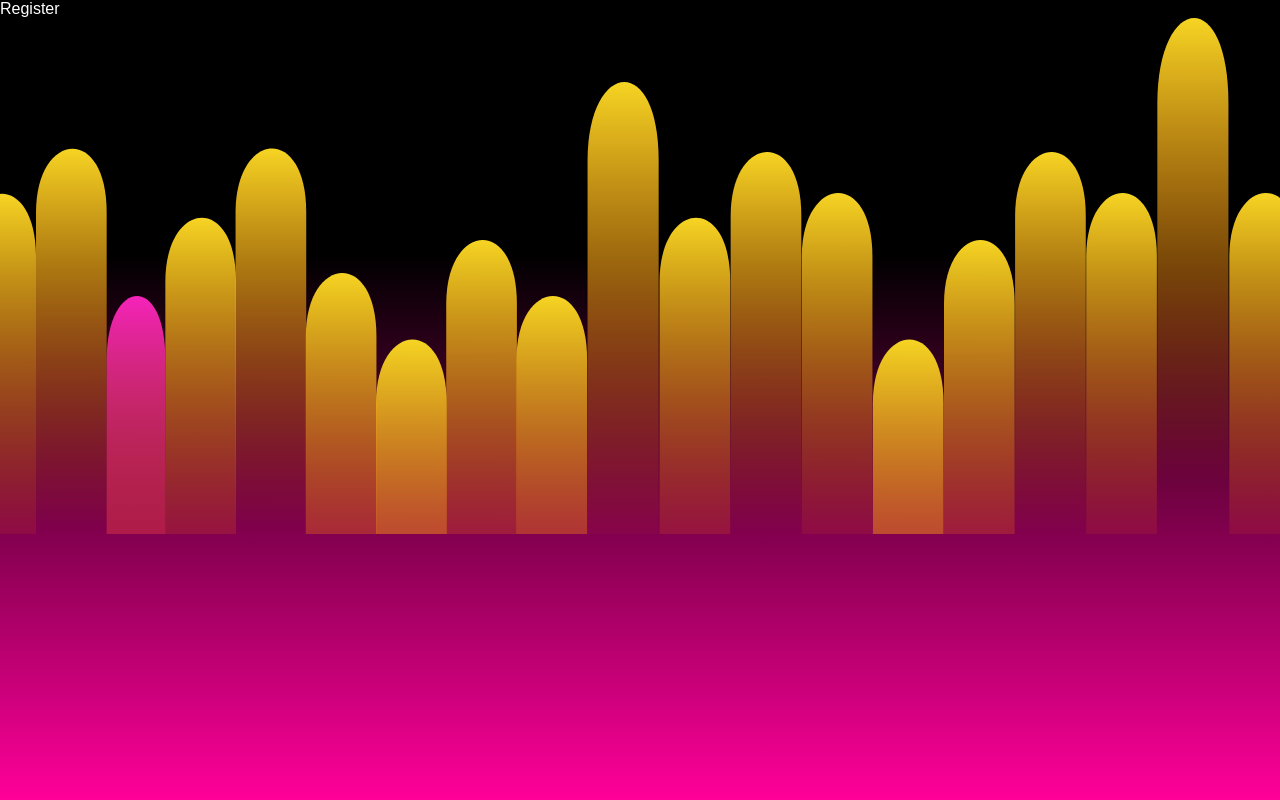
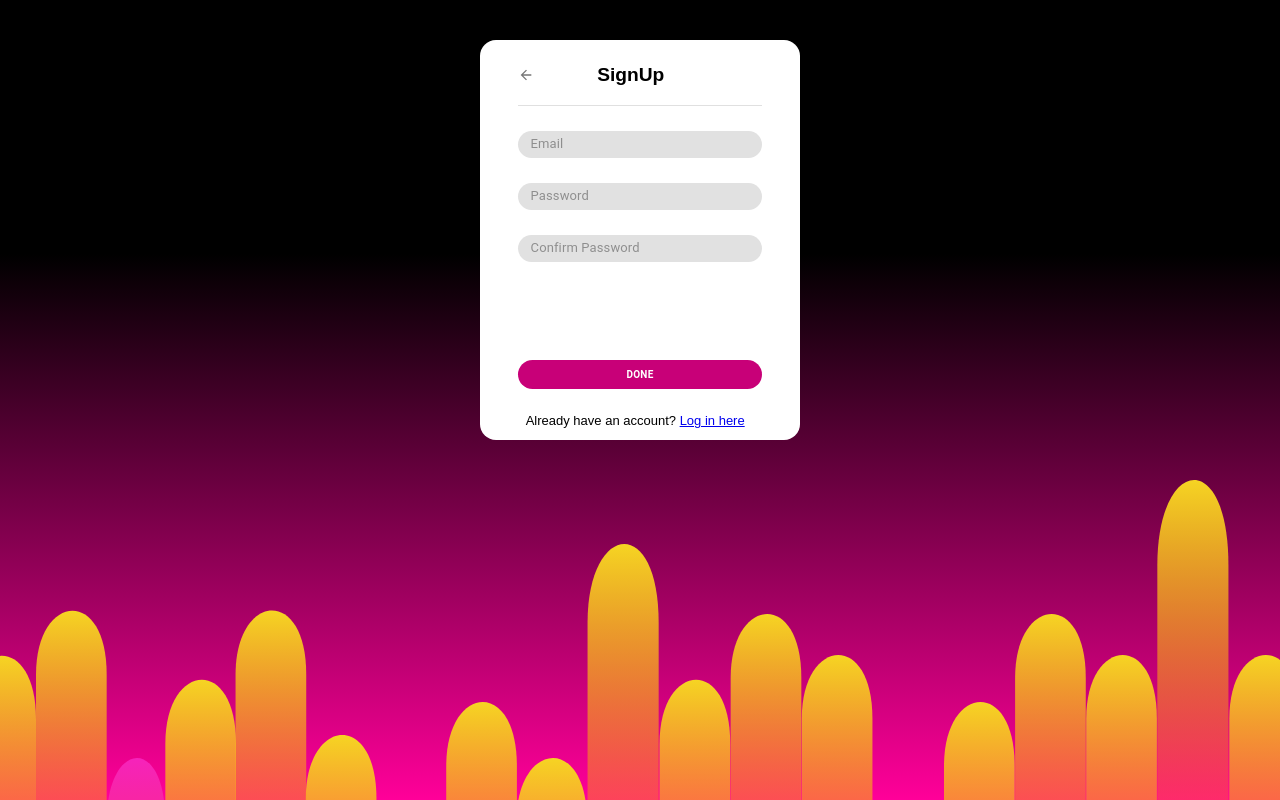
Before and after one commit to Rags-Mishra/Prastavana, a React (Create React App) app in the folder prastavana/: page /register in a window 1280 px wide. Shown: the top 800 px of the page. Built offline with nearby package versions, Linux system fonts and the light colour scheme.

Commit message:
Login Sigup added

```diff
--- a/prastavana/src/components/Login.js
+++ b/prastavana/src/components/Login.js
@@ -1,9 +1,79 @@
-import React from 'react'
+import React from "react";
+import { Grid, IconButton, Input } from "@mui/material";
+import StyledButton from "./StyledButton";
+import { Divider } from "@mui/material";
+import { ArrowBack } from "@mui/icons-material";
+import { useNavigate } from "react-router-dom";
+const Register = () => {
+  let navigate = useNavigate();
+  return (
+    <Grid container className="register-main-container">
+      <Grid item className="register-second-container">
+        <Grid
+          item
+          style={{
+            display: "flex",
+            flexDirection: "row",
+            justifyContent: "space-between",
+            width: "60%",
+            paddingTop: "2%",
+          }}
+        >
+          <IconButton
+            style={{
+              width: "10%",
+              borderRadius: 0,
+              paddingTop: 0,
+              paddingBottom: 0,
+            }}
+            onClick={() => navigate("/")}
+          >
+            <ArrowBack style={{ fontSize: "medium" }} />
+          </IconButton>
+          <p className="register-text">Login</p>
+        </Grid>
+        <Divider style={{ borderBottomWidth: "0.1rem" }} />
+        <Grid item className="input-container" style={{ marginTop: "20%" }}>
+          <Input
+            type="text"
+            placeholder={"Email"}
+            disableUnderline
+            style={{ fontSize: "small", paddingRight: "5%" }}
+            fullWidth
+          />
+        </Grid>
+        <Grid item className="input-container" style={{ marginTop: "15%" }}>
+          <Input
+            type="password"
+            disableUnderline
+            placeholder={"Password"}
+            style={{ fontSize: "small", paddingRight: "5%" }}
+            fullWidth
+          />
+        </Grid>
 
-const Login = () => {
-  return (
-    <div>Login</div>
-  )
-}
+        <StyledButton
+          style={{
+            backgroundColor: "#c80078",
+            border: "none",
+            borderRadius: "1rem",
+            alignSelf: "center",
+            marginTop: "40%",
+            fontSize: "small",
+          }}
+          fullWidth
+        >
+          Done
+        </StyledButton>
+        <p style={{ fontSize: "small", marginLeft: "3%", marginTop: "15%" }}>
+          Don't have an account?{" "}
+          <a href="/register" style={{ fontSize: "small" }}>
+            SignUp here
+          </a>
+        </p>
+      </Grid>
+    </Grid>
+  );
+};
 
-export default Login
+export default Register;
--- a/prastavana/src/components/Register.js
+++ b/prastavana/src/components/Register.js
@@ -1,9 +1,87 @@
-import React from 'react'
+import React from "react";
+import { Grid, IconButton, Input } from "@mui/material";
+import StyledButton from "./StyledButton";
+import { Divider } from "@mui/material";
+import { ArrowBack } from "@mui/icons-material";
+import { useNavigate } from "react-router-dom";
+const Register = () => {
+  let navigate = useNavigate();
+  return (
+    <Grid container className="register-main-container">
+      <Grid item className="register-second-container">
+        <Grid
+          item
+          style={{
+            display: "flex",
+            flexDirection: "row",
+            justifyContent: "space-between",
+            width: "60%",
+            paddingTop: "2%",
+          }}
+        >
+          <IconButton
+            style={{
+              width: "10%",
+              borderRadius: 0,
+              paddingTop: 0,
+              paddingBottom: 0,
+            }}
+            onClick={() => navigate("/")}
+          >
+            <ArrowBack style={{ fontSize: "medium" }} />
+          </IconButton>
+          <p className="register-text">SignUp</p>
+        </Grid>
+        <Divider style={{ borderBottomWidth: "0.1rem" }} />
+        <Grid item className="input-container" style={{ marginTop: "10%" }}>
+          <Input
+            type="text"
+            placeholder={"Email"}
+            disableUnderline
+            style={{ fontSize: "small", paddingRight: "5%" }}
+            fullWidth
+          />
+        </Grid>
+        <Grid item className="input-container" style={{ marginTop: "10%" }}>
+          <Input
+            type="password"
+            disableUnderline
+            placeholder={"Password"}
+            style={{ fontSize: "small", paddingRight: "5%" }}
+            fullWidth
+          />
+        </Grid>
+        <Grid item className="input-container" style={{ marginTop: "10%" }}>
+          <Input
+            type="password"
+            disableUnderline
+            placeholder={"Confirm Password"}
+            style={{ fontSize: "small", paddingRight: "5%" }}
+            fullWidth
+          />
+        </Grid>
+        <StyledButton
+          style={{
+            backgroundColor: "#c80078",
+            border: "none",
+            borderRadius: "1rem",
+            alignSelf: "center",
+            marginTop: "40%",
+            fontSize: "x-small",
+          }}
+          fullWidth
+        >
+          Done
+        </StyledButton>
+        <p style={{ fontSize: "small", marginLeft: "3%", marginTop: "10%" }}>
+          Already have an account?{" "}
+          <a href="/login" style={{ fontSize: "small" }}>
+            Log in here
+          </a>
+        </p>
+      </Grid>
+    </Grid>
+  );
+};
 
-const  Register = () => {
-  return (
-    <div style={{color:'white'}}>Register</div>
-  )
-}
-
-export default  Register
+export default Register;
--- a/prastavana/src/index.css
+++ b/prastavana/src/index.css
@@ -129,6 +129,32 @@ code {
 .mobile-login {
   display: none;
 }
+.register-main-container{
+  background-color: transparent;
+  height: 30rem;
+  justify-content: center;
+}
+.register-second-container{
+  background-color: rgb(255, 255, 255);
+  padding-inline: 3%;
+  align-self: center;
+  height: 25rem;
+  border-radius: 1rem;
+  width: 20rem;
+}
+.input-container{
+  background-color: rgb(225, 225, 225);
+  border-radius: 1rem;
+  padding-inline-start: 5%;
+  margin-top: auto;
+}
+
+.register-text{
+  font-weight: bold;
+  font-size: larger;
+  text-align: center;
+  align-self: center;
+}
 @media (max-width: 600px) {
   .home-main-container {
     margin-top: 20%;
```
